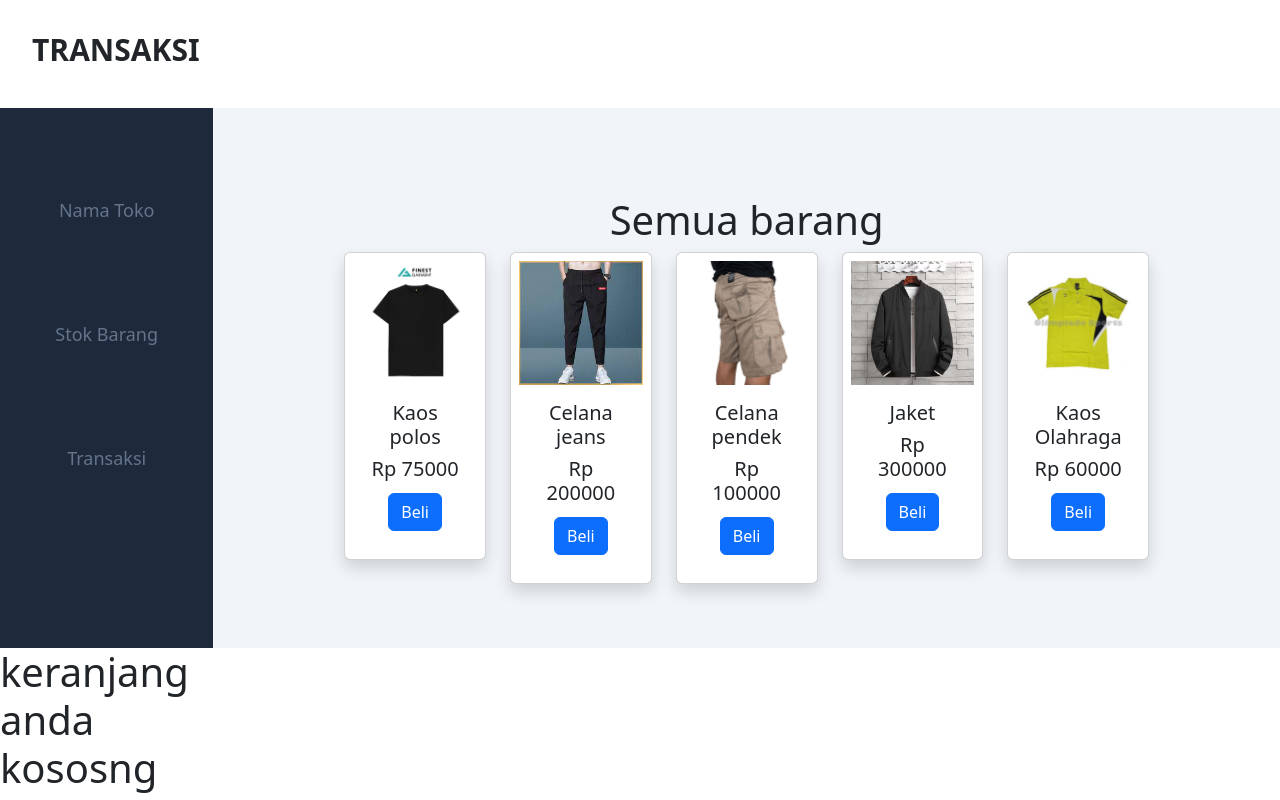
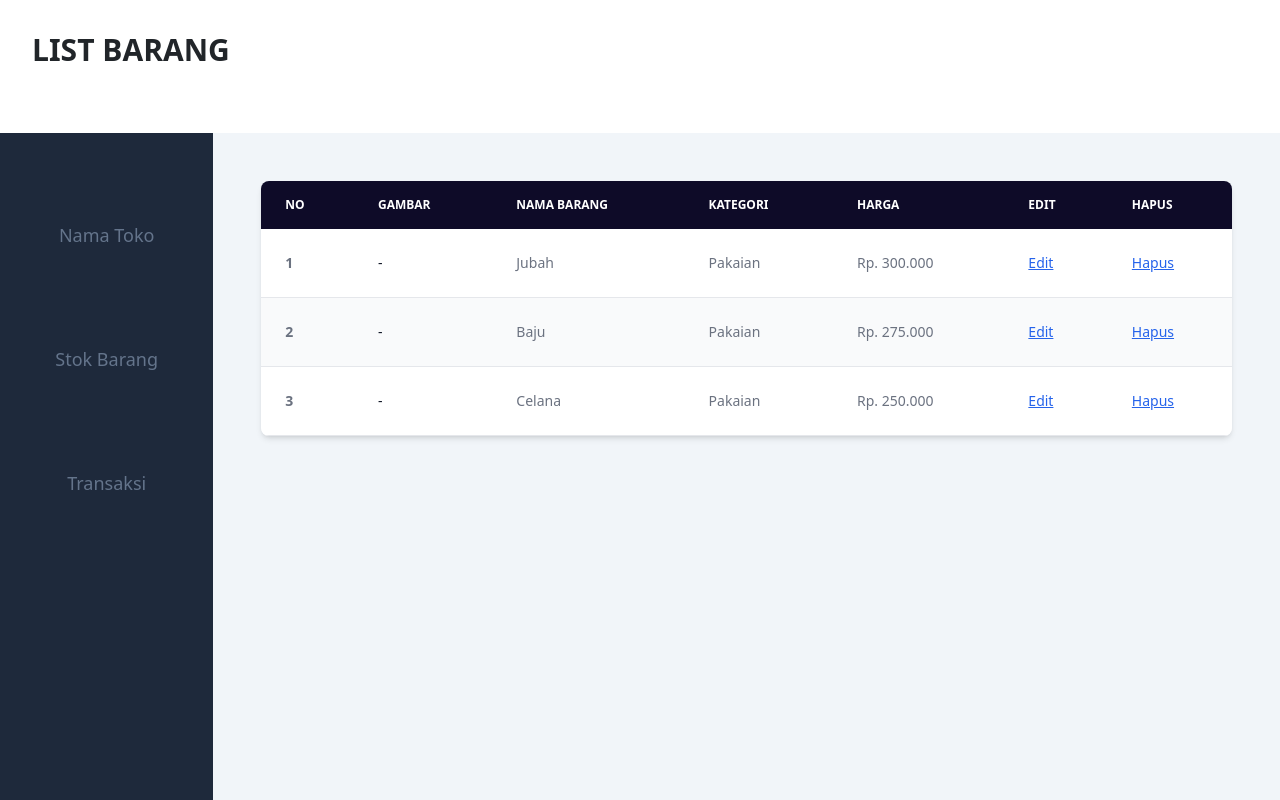
Before and after one commit to IIQball/project-fullstack-semester-4, a React (Vite) app: page / in a window 1280 px wide. Built offline with nearby package versions, Linux system fonts and the light colour scheme.

Commit message:
ListBarang
Menambahkan tampilan halaman list barang

```diff
--- /dev/null
+++ b/src/ListBarang.jsx
@@ -0,0 +1,18 @@
+import Header from "./components/Header"
+import Sidebar from "./components/Sidebar"
+import Content from "./components/Content"
+import ContentListBarang from "./components/ContentListBarang"
+
+const ListBarang = () => {
+    return(
+        <>
+            <div className="relative min-h-screen grid grid-cols-12 grid-rows-6 box-border">
+                <Header title="list Barang"/>
+                <Sidebar/>
+                <ContentListBarang />
+            </div>
+        </>
+    )
+}
+
+export default ListBarang;
--- /dev/null
+++ b/src/components/ContentListBarang.jsx
@@ -0,0 +1,113 @@
+import { useState } from "react"
+
+const ContentListBarang = () => {
+
+    return(
+        <>
+            {/* container */}
+            <div className="bg-slate-100 col-span-10 row-span-5 p-5">
+                <div class="overflow-x-auto shadow-md sm:rounded-lg m-0 ml-72 mr-8 mt-9">
+                    <table class="w-full text-sm text-left text-gray-500 dark:text-black">
+                        <thead class="text-xs text-white uppercase bg-biru dark:bg-gray-700 dark:text-white">
+                            <tr>
+                                <th scope="col" class="px-6 py-3">
+                                    No
+                                </th>
+                                <th scope="col" class="px-6 py-3">
+                                    Gambar
+                                </th>
+                                <th scope="col" class="px-6 py-3">
+                                    Nama Barang
+                                </th>
+                                <th scope="col" class="px-6 py-3">
+                                    Kategori
+                                </th>
+                                <th scope="col" class="px-6 py-3">
+                                    Harga
+                                </th>
+                                <th scope="col" class="px-6 py-3">
+                                    Edit
+                                </th>
+                                <th scope="col" class="px-6 py-3">
+                                    Hapus
+                                </th>
+                            </tr>
+                        </thead>
+                        <tbody>
+                            <tr class="bg-white border-b dark:bg-gray-100 dark:border-gray-700">
+                                <th class="px-6 py-4" >
+                                    1
+                                </th>
+                                <th scope="row" class="px-6 py-4 font-medium text-gray-900 whitespace-nowrap dark:text-black">
+                                    -
+                                </th>
+                                <td class="px-6 py-4">
+                                    Jubah
+                                </td>
+                                <td class="px-6 py-4">
+                                    Pakaian
+                                </td>
+                                <td class="px-6 py-4">
+                                    Rp. 300.000
+                                </td>
+                                <td class="px-6 py-4">
+                                    <a href="#" class="font-medium text-blue-600 dark:text-blue-500 hover:underline">Edit</a>
+                                </td>
+                                <td class="px-6 py-4">
+                                    <a href="#" class="font-medium text-blue-600 dark:text-red-500 hover:underline">Hapus</a>
+                                </td>
+                            </tr>
+                            <tr class="border-b bg-gray-50 dark:bg-gray-100 dark:border-gray-700">
+                            <th class="px-6 py-4" >
+                                    2
+                                </th>
+                                <th scope="row" class="px-6 py-4 font-medium text-gray-900 whitespace-nowrap dark:text-black">
+                                    -
+                                </th>
+                                <td class="px-6 py-4">
+                                    Baju
+                                </td>
+                                <td class="px-6 py-4">
+                                    Pakaian
+                                </td>
+                                <td class="px-6 py-4">
+                                    Rp. 275.000
+                                </td>
+                                <td class="px-6 py-4">
+                                    <a  href="#" class="font-medium text-blue-600 dark:text-blue-500 hover:underline">Edit</a>
+                                </td>
+                                <td class="px-6 py-4">
+                                    <a href="#" class="font-medium text-blue-600 dark:text-red-500 hover:underline">Hapus</a>
+                                </td>
+                            </tr>
+                            <tr class="bg-white border-b dark:bg-gray-100 dark:border-gray-700">
+                            <th class="px-6 py-4" >
+                                    3
+                                </th>
+                                <th scope="row" class="px-6 py-4 font-medium text-gray-900 whitespace-nowrap dark:text-black">
+                                    -
+                                </th>
+                                <td class="px-6 py-4">
+                                    Celana
+                                </td>
+                                <td class="px-6 py-4">
+                                    Pakaian
+                                </td>
+                                <td class="px-6 py-4">
+                                    Rp. 250.000
+                                </td>
+                                <td class="px-6 py-4">
+                                    <a href="#" class="font-medium text-blue-600 dark:text-blue-500 hover:underline">Edit</a>
+                                </td>
+                                <td class="px-6 py-4">
+                                    <a href="#" class="font-medium text-blue-600 dark:text-red-500 hover:underline">Hapus</a>
+                                </td>
+                            </tr>
+                        </tbody>
+                    </table>
+                </div>
+            </div>
+        </>
+    )
+}
+export default ContentListBarang;
--- a/src/components/ContentTransaksi.jsx
+++ b/src/components/ContentTransaksi.jsx
@@ -12,7 +12,7 @@ const Cart = () => {
         removeItem,
         emptyCart,
     } = useCart();
-    if(isEmpty) return <h1>keranjang anda kososng</h1>
+    if(isEmpty) return <h1>keranjang anda kosong</h1>
     return (
         <div className="bg-slate-100 col-span-12 row-span-5 p-5">
         <section className="">
--- a/src/main.jsx
+++ b/src/main.jsx
@@ -10,9 +10,10 @@ import StokBarang from './StokBarang'
 import TestState from './TestState'
 import AkunToko from './AkunToko'
 import Transaksi from './Transaksi'
+import ListBarang from './ListBarang'
 
 ReactDOM.createRoot(document.getElementById('root')).render(
   <React.StrictMode>
-    <Transaksi/>
-  </React.StrictMode>,
+    <ListBarang/>
+  </React.StrictMode>
 )
```
